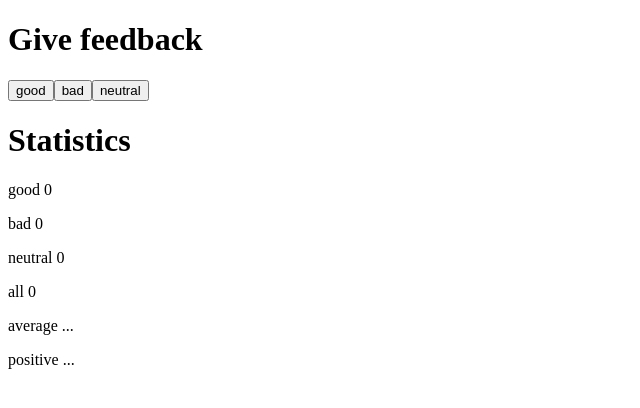
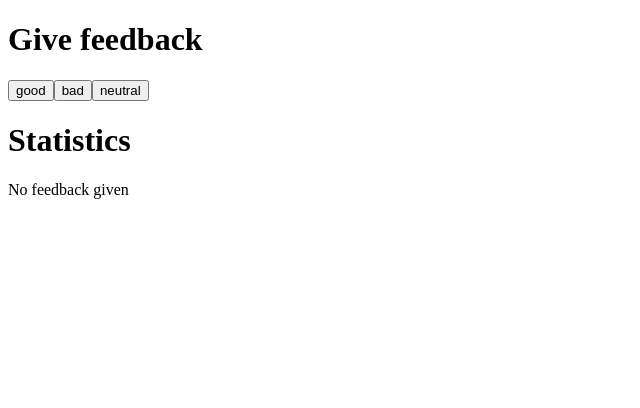
Before and after one commit to Khawla-1006/Fullstack-Open-Part1, a React (Vite) app in the folder unicafe/: page / in a window 1280 px wide. Shown: the top 408 px of the page, without its empty margins (0-640 px from the left). Built offline with nearby package versions, Linux system fonts and the light colour scheme.

Commit message:
Unicafe step 4 exercise 1.9

```diff
--- a/unicafe/src/App.jsx
+++ b/unicafe/src/App.jsx
@@ -5,10 +5,14 @@ const Button = (props) =>{
 }
 
 const Statistics = (props) =>{
-  return(
-    <p>{props.text} {props.value}</p>
-  )
+  if(!props.value){
+    return;
+  }else{
+    return <p>{props.text} {props.value}</p>
+
+  }
 }
+
 
 const App = () => {
   // save clicks of each button to its own state
@@ -27,21 +31,30 @@ const App = () => {
 
   const average = () => {
     if(all === 0){
-      return '...'
+      return;
     }else {
       let sum =  good * 1 + neutral * 0 - bad
       return (sum / all).toFixed(2)
     }
-
   }
 
   const positiveFeed = () => {
     if(all === 0){
-      return '...'
+      return;
     }else{
       return (good / all * 100).toFixed(2) + ' %'
     }
   }
+
+  const display = () =>{
+    if(all === 0){
+      return <p>No feedback given</p>
+    }else{
+      return <Statistics />
+    }
+  }
+
+
 
   return (
     <div>
@@ -52,13 +65,13 @@ const App = () => {
     <Button handleClick={handleNeutral} text="neutral" />
 
       <h1>Statistics</h1>
+      {display()}
     <Statistics text='good' value={good} />
     <Statistics text='bad' value={bad} />
     <Statistics text='neutral' value={neutral} />
     <Statistics text='all' value={all} />
     <Statistics text='average' value={average()} />
     <Statistics text='positive' value={positiveFeed()} />
-
     </div>
   )
 }
```
